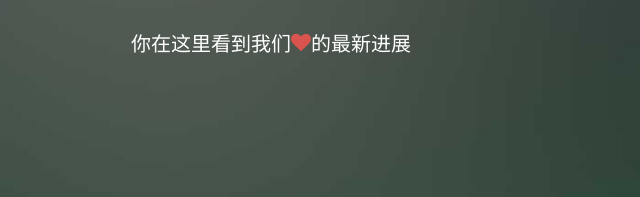
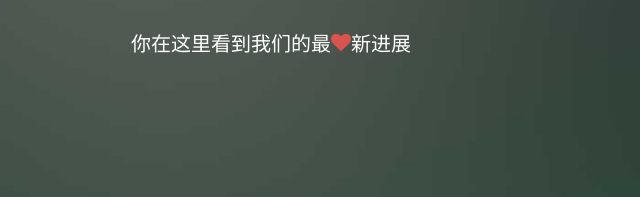
Before and after one commit to is-wuyi/is-wuyi.github.io, a plain HTML site: page work.html in a window 1280 px wide. Shown: the part 475-672 px from the top of the page, 369-1009 px from the left. Drawn offline with Linux system fonts and the light colour scheme; some packages are replaced by stand-ins of ours; a script that the page names is missing; files whose address does not match are found by name; a web font is replaced by a local one.

Commit message:
更新 work.html

```diff
--- a/work.html
+++ b/work.html
@@ -89,7 +89,7 @@ var _hmt = _hmt || [];
 		   			<div class="col-md-10 col-md-offset-1 text-center js-fullheight slider-text">
 		   				<div class="slider-text-inner">
 		   					<h2>最新项目</h2>
-		   					<p class="fh5co-lead">你在这里看到我们<i class="icon-heart"></i>的最新进展<a href="http://" target="_blank"></a></p>
+		   					<p class="fh5co-lead">你在这里看到我们的最<i class="icon-heart"></i>新进展<a href="http://" target="_blank"></a></p>
 		   				</div>
 		   			</div>
 		   		</div>
```
